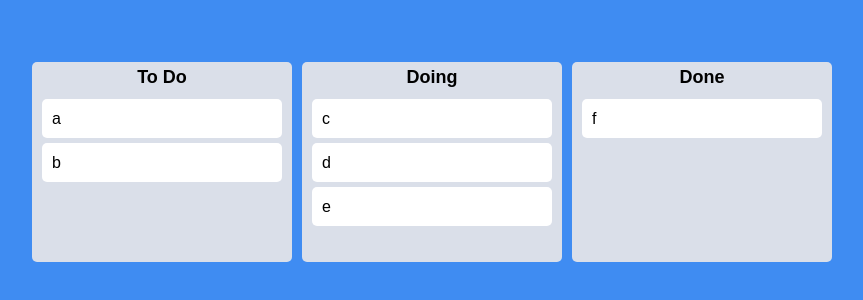
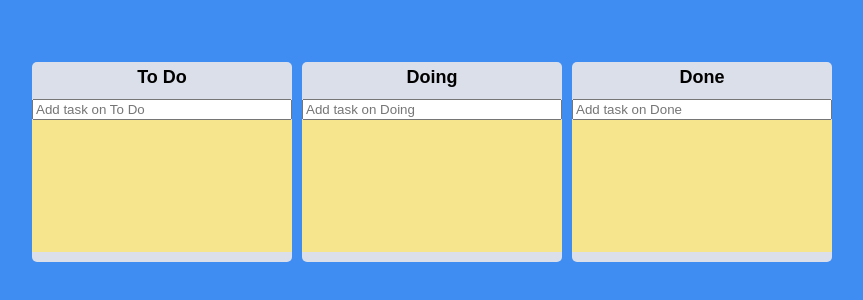
Before and after one commit to jaylim92/react-animation, a React (Create React App) app: page / in a window 1280 px wide. Shown: the part 238-538 px from the top of the page, without its empty margins (208-1071 px from the left). Built offline with nearby package versions, Linux system fonts and the light colour scheme.

Commit message:
complate

```diff
--- a/package.json
+++ b/package.json
@@ -13,6 +13,7 @@
     "react": "^18.2.0",
     "react-beautiful-dnd": "^13.1.0",
     "react-dom": "^18.2.0",
+    "react-hook-form": "^7.34.2",
     "react-scripts": "5.0.1",
     "recoil": "^0.7.5",
     "styled-components": "^5.3.5",
--- a/src/App.tsx
+++ b/src/App.tsx
@@ -30,8 +30,9 @@
     if (destination?.droppableId === source.droppableId) {
       setToDos((allBoards) => {
         const boardCopy = [...allBoards[source.droppableId]];
+        const boardObj = boardCopy[source.index];
         boardCopy.splice(source.index, 1);
-        boardCopy.splice(destination?.index, 0, draggableId);
+        boardCopy.splice(destination?.index, 0, boardObj);
         return {
           ...allBoards,
           [source.droppableId]: boardCopy,
@@ -41,9 +42,10 @@
     if (destination.droppableId !== source.droppableId) {
       setToDos((allBoards) => {
         const sourceBoard = [...allBoards[source.droppableId]];
+        const boardObj = sourceBoard[source.index];
         const destinationBoard = [...allBoards[destination.droppableId]];
         sourceBoard.splice(source.index, 1);
-        destinationBoard.splice(destination?.index, 0, draggableId);
+        destinationBoard.splice(destination?.index, 0, boardObj);
         return {
           ...allBoards,
           [source.droppableId]: sourceBoard,
--- a/src/Components/Borad.tsx
+++ b/src/Components/Borad.tsx
@@ -1,13 +1,18 @@
 import { Droppable } from "react-beautiful-dnd";
+import { useForm } from "react-hook-form";
+import { useSetRecoilState } from "recoil";
 import styled from "styled-components";
+import { ITodo, toDoState } from "../atoms";
 import DraggableCard from "./DraggableCard";
 
 const Wrapper = styled.div`
-  padding: 10px 10px;
+  padding: 10px 0px;
   padding-top: 5px;
   background-color: ${(props) => props.theme.boardColor};
   border-radius: 5px;
   min-height: 200px;
+  display: flex;
+  flex-direction: column;
 `;
 
 const Title = styled.h2`
@@ -17,23 +22,85 @@
   font-size: 18px;
 `;
 
+const Area = styled.div<IDagginOver>`
+  width: 100%;
+  background-color: ${(props) =>
+    props.isDraggingOver
+      ? "#dcdde1"
+      : props.isDraggingThis
+      ? "#fbc531"
+      : "#f6e58d"};
+  flex-grow: 1;
+  transition: background-color 0.5s ease-in-out;
+  padding: 20px;
+`;
+
+const Form = styled.form`
+  width: 100%;
+  input {
+    width: 100%;
+  }
+`;
+
+interface IDagginOver {
+  isDraggingOver: boolean;
+  isDraggingThis: boolean;
+}
+
 interface IBoardProps {
-  toDos: string[];
+  toDos: ITodo[];
   boardId: string;
 }
 
+interface IForm {
+  toDo: string;
+}
+
 function Board({ toDos, boardId }: IBoardProps) {
+  const setToDos = useSetRecoilState(toDoState);
+  const { register, setValue, handleSubmit } = useForm<IForm>();
+  const onValid = ({ toDo }: IForm) => {
+    const newToDo = {
+      id: Date.now(),
+      text: toDo,
+    };
+    setToDos((allBoards) => {
+      return {
+        ...allBoards,
+        [boardId]: [...allBoards[boardId], newToDo],
+      };
+    });
+    setValue("toDo", "");
+  };
+
   return (
     <Wrapper>
       <Title>{boardId}</Title>
+      <Form onSubmit={handleSubmit(onValid)}>
+        <input
+          {...register("toDo", { required: true })}
+          type="text"
+          placeholder={`Add task on ${boardId}`}
+        />
+      </Form>
       <Droppable droppableId={boardId}>
-        {(magic) => (
-          <div ref={magic.innerRef} {...magic.droppableProps}>
+        {(magic, snapshot) => (
+          <Area
+            isDraggingOver={snapshot.isDraggingOver}
+            isDraggingThis={Boolean(snapshot.draggingFromThisWith)}
+            ref={magic.innerRef}
+            {...magic.droppableProps}
+          >
             {toDos.map((toDo, index) => (
-              <DraggableCard key={toDo} index={index} toDo={toDo} />
+              <DraggableCard
+                key={toDo.id}
+                index={index}
+                toDoId={toDo.id}
+                toDoText={toDo.text}
+              />
             ))}
             {magic.placeholder}
-          </div>
+          </Area>
         )}
       </Droppable>
     </Wrapper>
--- a/src/Components/DraggableCard.tsx
+++ b/src/Components/DraggableCard.tsx
@@ -3,27 +3,29 @@
 import React from "react";
 
 interface IDraggableCardProps {
-  toDo: string;
+  toDoId: number;
+  toDoText: string;
   index: number;
 }
 
-const Card = styled.div`
+const Card = styled.div<{ isDragging: boolean }>`
   padding: 10px 10px;
   margin-bottom: 5px;
   border-radius: 5px;
-  background-color: ${(props) => props.theme.cardColor};
+  background-color: ${(props) => (props.isDragging ? "#fbc531" : "#7ed6df")};
 `;
 
-function DraggableCard({ toDo, index }: IDraggableCardProps) {
+function DraggableCard({ toDoId, toDoText, index }: IDraggableCardProps) {
   return (
-    <Draggable key={toDo} draggableId={toDo} index={index}>
-      {(magic) => (
+    <Draggable draggableId={toDoId + ""} index={index}>
+      {(magic, snapshot) => (
         <Card
+          isDragging={snapshot.isDragging}
           ref={magic.innerRef}
           {...magic.dragHandleProps}
           {...magic.draggableProps}
         >
-          {toDo}
+          {toDoText}
         </Card>
       )}
     </Draggable>
--- a/src/atoms.tsx
+++ b/src/atoms.tsx
@@ -1,14 +1,19 @@
 import { atom } from "recoil";
 
+export interface ITodo {
+  id: number;
+  text: string;
+}
+
 interface IToDoState {
-  [key: string]: string[];
+  [key: string]: ITodo[];
 }
 
 export const toDoState = atom<IToDoState>({
   key: "toDo",
   default: {
-    "To Do": ["a", "b"],
-    Doing: ["c", "d", "e"],
-    Done: ["f"],
+    "To Do": [],
+    Doing: [],
+    Done: [],
   },
 });
```
Also changed, not shown: 1 other file (tests, documents, lock files or other folders).
